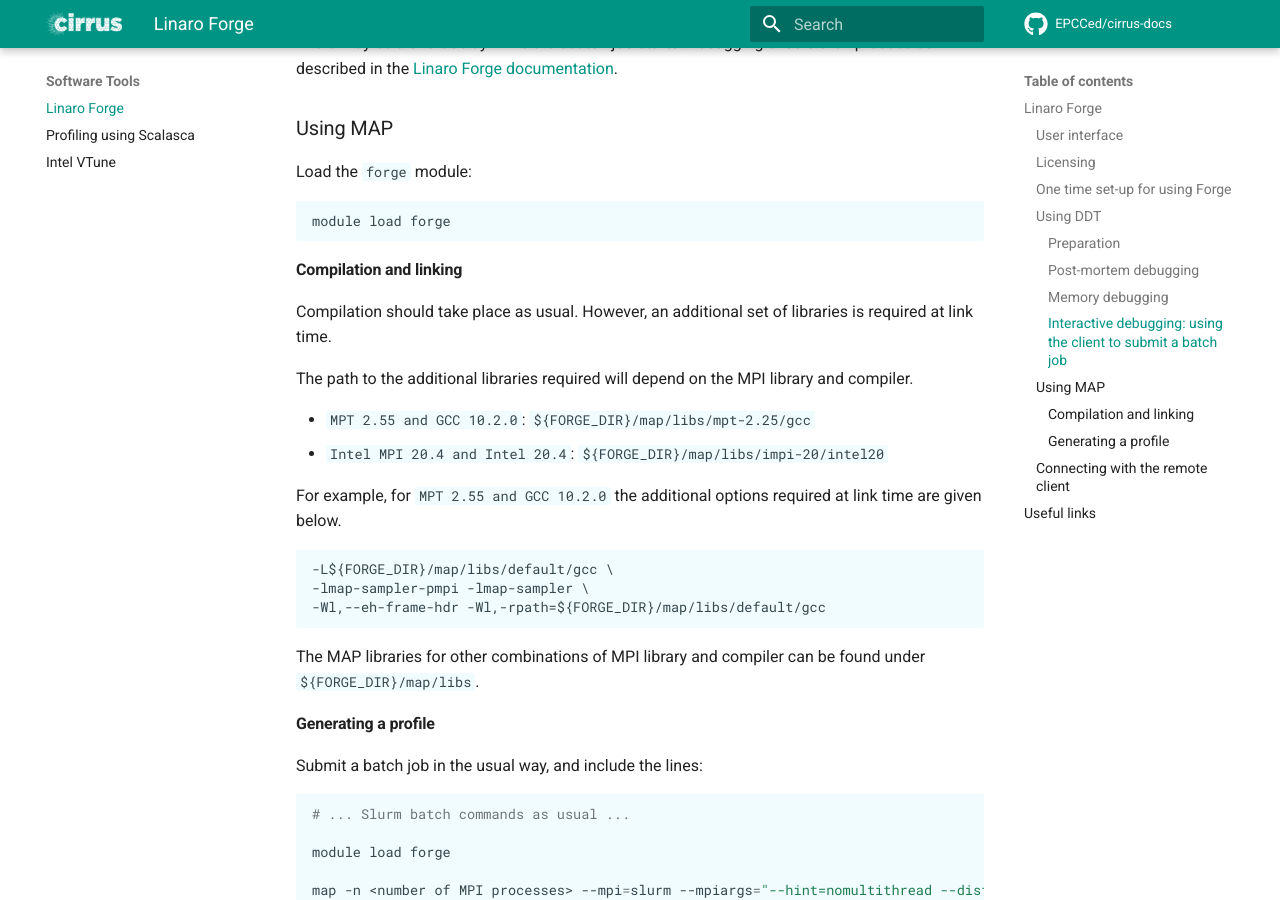
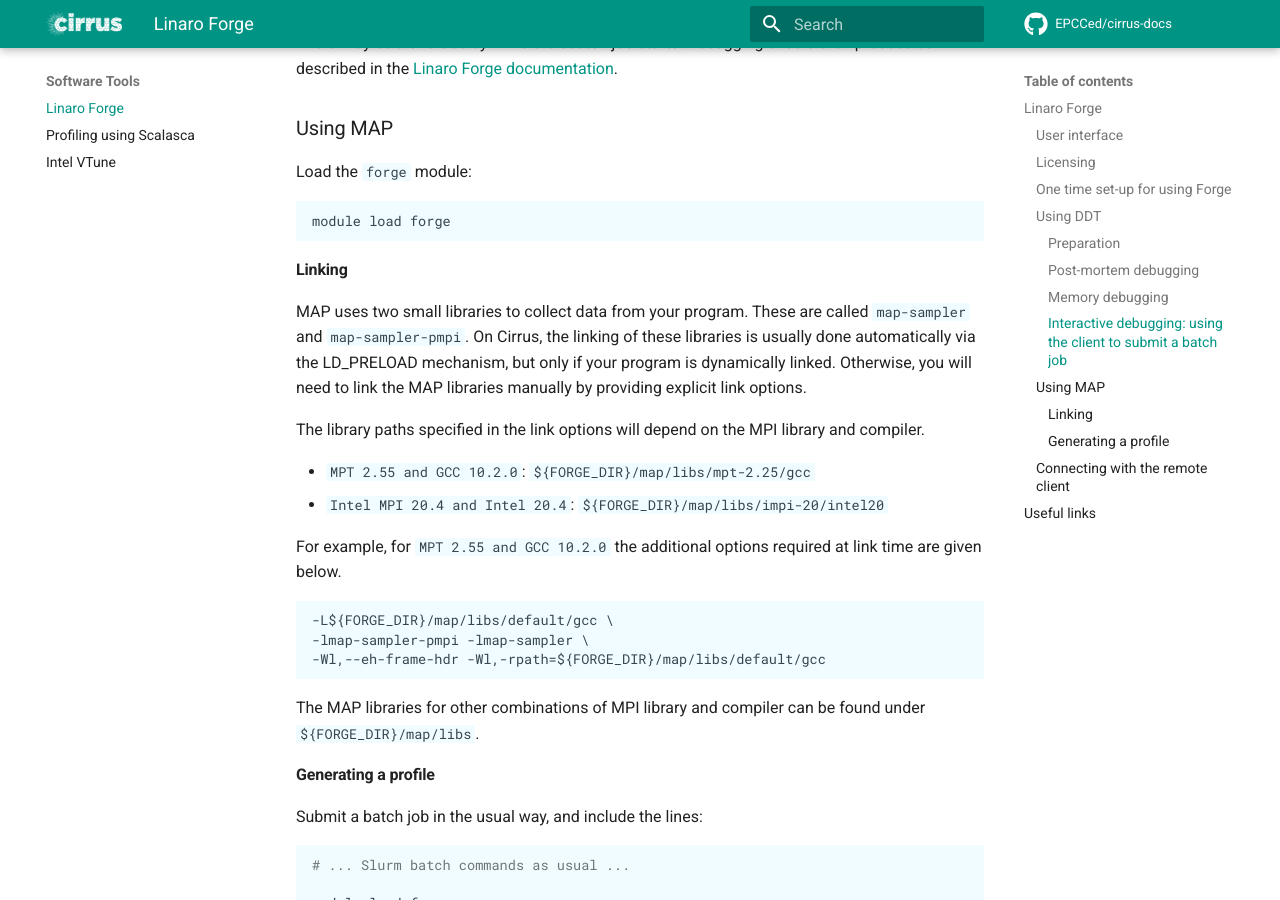
Before and after one commit to EPCCed/cirrus-docs, an MkDocs documentation site: the page built from docs/software-tools/forge.md, in a window 1280 px wide and 900 px high, scrolled down 4413 px. Built offline with MkDocs 1.6.1 and Material for MkDocs 9.7.7, drawn with Linux system fonts in a browser that asks for light colours; comment, search, counter and statistics services are not loaded.

Commit message:
Added text concerning MAP libraries and LD_PRELOAD.

````diff
--- a/docs/software-tools/forge.md
+++ b/docs/software-tools/forge.md
@@ -196,12 +196,15 @@ Load the `forge` module:
 module load forge
 ```
 
-#### Compilation and linking
+#### Linking
 
-Compilation should take place as usual. However, an additional set of
-libraries is required at link time.
+MAP uses two small libraries to collect data from your program. These
+are called `map-sampler` and `map-sampler-pmpi`. On Cirrus, the linking
+of these libraries is usually done automatically via the LD_PRELOAD
+mechanism, but only if your program is dynamically linked. Otherwise, you
+will need to link the MAP libraries manually by providing explicit link options.
 
-The path to the additional libraries required will depend on the MPI library and compiler.
+The library paths specified in the link options will depend on the MPI library and compiler.
 
 - `MPT 2.55 and GCC 10.2.0`: `${FORGE_DIR}/map/libs/mpt-2.25/gcc`
 - `Intel MPI 20.4 and Intel 20.4`: `${FORGE_DIR}/map/libs/impi-20/intel20`
````
Also changed, not shown: other parts of docs/software-tools/forge.md (+3 -3 lines).
